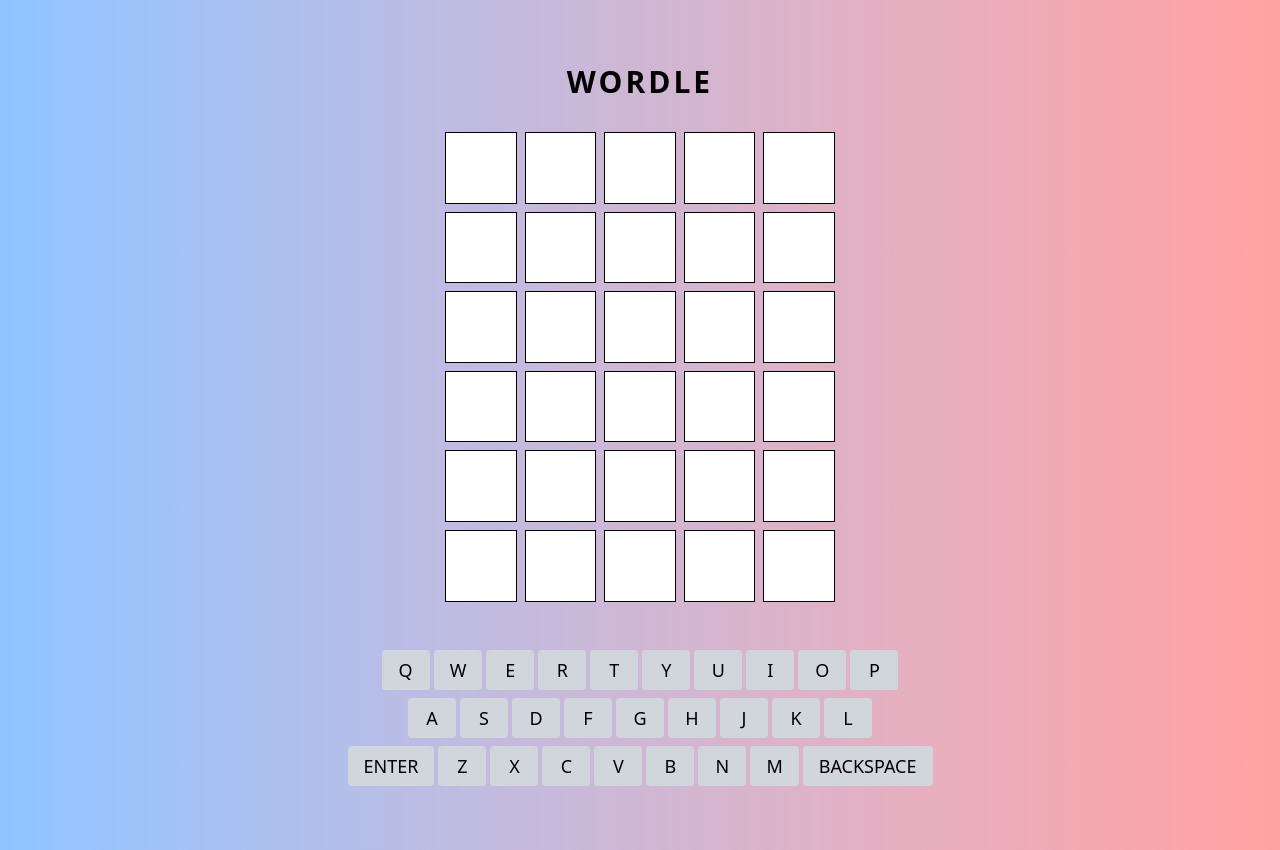
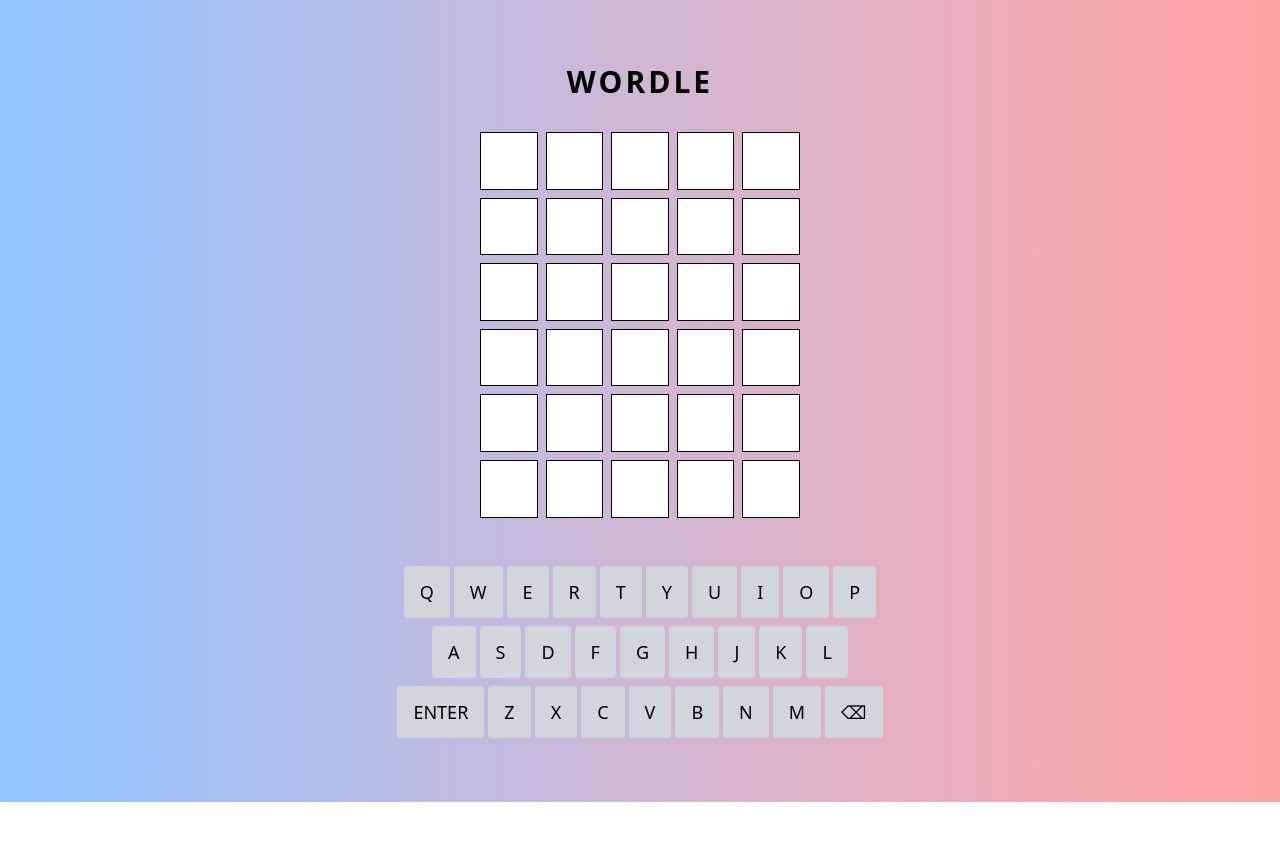
Before and after one commit to BrillNash/react-wordle, a React (Vite) app: page / in a window 1280 px wide. After the commit the page ends 802 px from the top, so only its background shows below. Built offline with nearby package versions, Linux system fonts and the light colour scheme.

Commit message:
Update keys

```diff
--- a/src/components/Keys.tsx
+++ b/src/components/Keys.tsx
@@ -9,6 +9,9 @@ type KeysProps = {
 
 export const Keys = ({ keyGroup, letterStatusMap, onKeyPress }: KeysProps) => {
   const [pressedKey, setPressedKey] = useState<string | null>(null);
+  const [keyPreview, setKeyPreview] = useState<{ key: string, x: number, y: number, width: number } | null>(null);
+
+
 
   const getColorClass = (key: string) => {
     const status = letterStatusMap[key.toLowerCase()];
@@ -24,15 +27,30 @@ export const Keys = ({ keyGroup, letterStatusMap, onKeyPress }: KeysProps) => {
     }
   };
 
-  const handleKeyPress = useCallback((key: string) => {
-    onKeyPress(key)
-    setPressedKey(key)
+  const handleKeyPress = useCallback((key: string, target?: HTMLDivElement | null) => {
+    onKeyPress(key);
+    setPressedKey(key);
 
-    // Remove the pressed effect after a short delay
+    if (target) {
+      const rect = target.getBoundingClientRect();
+      setKeyPreview({
+        key,
+        x: rect.left + rect.width / 2,
+        y: rect.top,
+        width: rect.width,
+      });
+
+      setTimeout(() => {
+        setKeyPreview(null);
+      }, 150);
+    }
+
     setTimeout(() => {
       setPressedKey(null);
-    }, 100) // Duration in ms
-  }, [onKeyPress])
+    }, 100);
+  }, [onKeyPress]);
+
+
 
   useEffect(() => {
     const listener = (e: KeyboardEvent) => {
@@ -54,26 +72,27 @@ export const Keys = ({ keyGroup, letterStatusMap, onKeyPress }: KeysProps) => {
   }, [handleKeyPress]);
 
   return (
-    <div className="flex flex-col justify-center items-center gap-2">
+    <div className="flex flex-col justify-center items-center gap-2 w-full ">
       {keyGroup.map((group, rowIndex) => (
-        <div key={rowIndex} className="flex justify-center gap-1">
+        <div key={rowIndex} className={["flex self-stretch sm:self-auto justify-center gap-1 max-w-xl", rowIndex === 1 ? 'px-4' : 'px-0'].join(' ')}>
           {group.keys.map((key, keyIndex) => {
             const isPressed = key.toLowerCase() === pressedKey
 
             return <div
               key={`${rowIndex}-${keyIndex}`}
-              onClick={() => handleKeyPress(key)}
+              onClick={(e) => handleKeyPress(key, e.currentTarget)}
               className={[
                 'flex',
+                'flex-1',
+                'self-stretch',
                 'justify-center',
                 'items-center',
-                'min-h-7 sm:min-h-10',
-                'min-w-7 sm:min-w-12',
+                'min-h-10 sm:min-h-13',
                 'px-2.5 sm:px-4',
                 'text-xs sm:text-lg',
                 'uppercase',
                 'rounded',
-                'bg-grey-100',
+                'bg-gray-300',
                 'text-black',
                 'transition-all',
                 'duration-300',
@@ -88,6 +107,18 @@ export const Keys = ({ keyGroup, letterStatusMap, onKeyPress }: KeysProps) => {
             })}
         </div>
       ))}
+      {keyPreview && (
+        <div
+          className="fixed z-50 text-black pointer-events-none transform -translate-x-1/2 -translate-y-full bg-gray-300 border border-gray-300 rounded px-4 py-2 text-xl shadow-lg flex justify-center items-center"
+          style={{
+            left: `${keyPreview.x}px`,
+            top: `${keyPreview.y}px`,
+            width: `${keyPreview.width}px`
+          }}
+        >
+          {keyPreview.key.toUpperCase()}
+        </div>
+      )}
     </div>
   )
 }
--- a/src/components/Line.tsx
+++ b/src/components/Line.tsx
@@ -48,7 +48,7 @@ export const Line = ({ guess, isFinal, solution }: LineProps) => {
   }
 
   return (
-    <div className="grid grid-cols-5 gap-2 w-full max-w-[390px] mx-auto">
+    <div className="grid grid-cols-5 gap-2 w-full max-w-[320px] mx-auto">
       {tiles}
     </div>
   )
--- a/src/constants/keys.ts
+++ b/src/constants/keys.ts
@@ -9,6 +9,6 @@ export const keys = [
   },
   {
     row: 3,
-    keys: ['Enter', 'z', 'x', 'c', 'v', 'b', 'n', 'm', 'Backspace']
+    keys: ['Enter', 'z', 'x', 'c', 'v', 'b', 'n', 'm', '⌫']
   }
 ];
```
